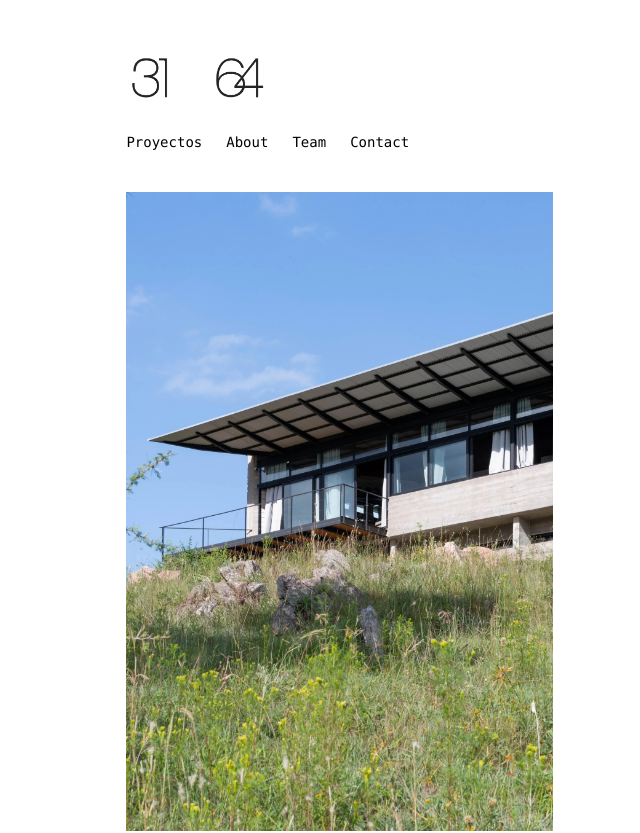
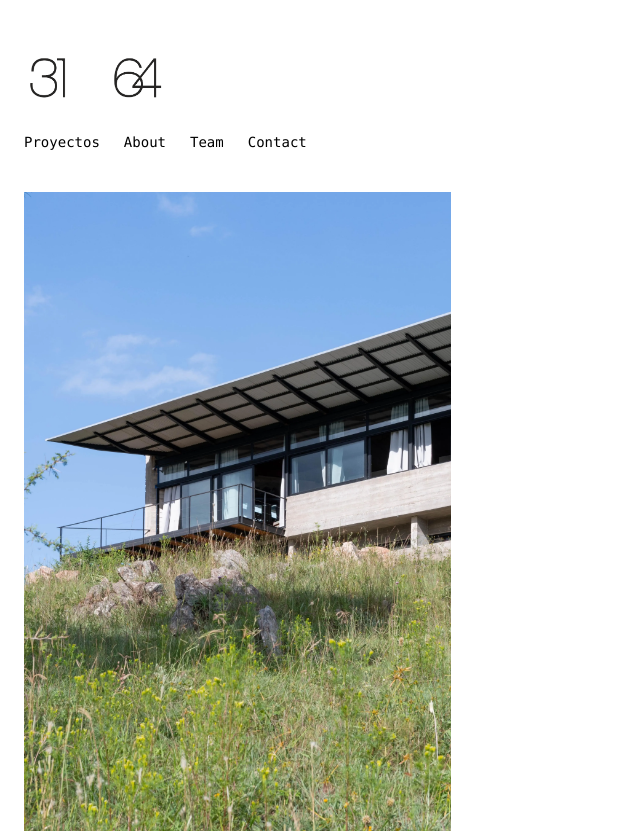
Before and after one commit to lalipognante/portfolio-3164-estudio, a Next.js app: page / in a window 1280 px wide. Shown: the top 833 px of the page, without its empty margins (0-640 px from the left). Built offline with nearby package versions, Linux system fonts and the light colour scheme.

Commit message:
Update globals.css

```diff
--- a/app/globals.css
+++ b/app/globals.css
@@ -45,4 +45,8 @@ header , main {
       width: 100%;
       margin-top: 10px;
     }
+
+    header , main {
+      margin-left: 0;
+    }
   }
```
